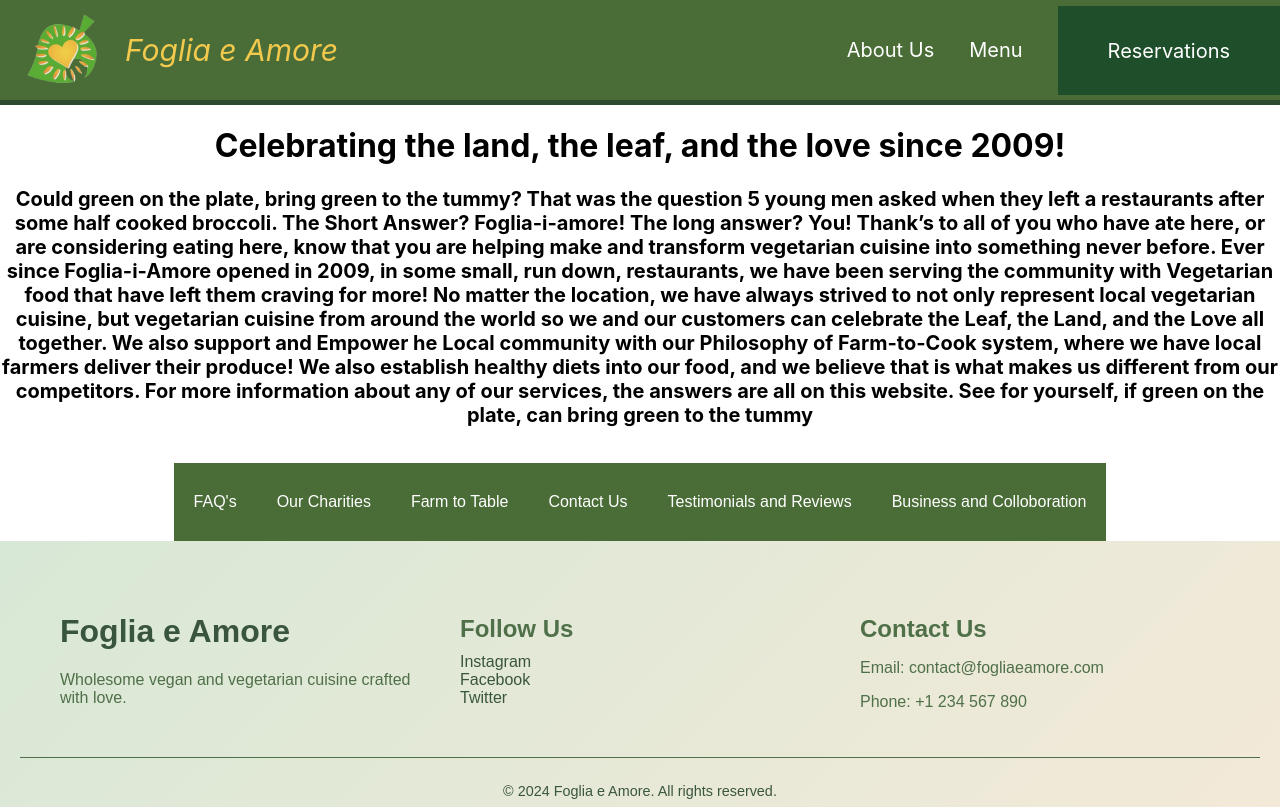
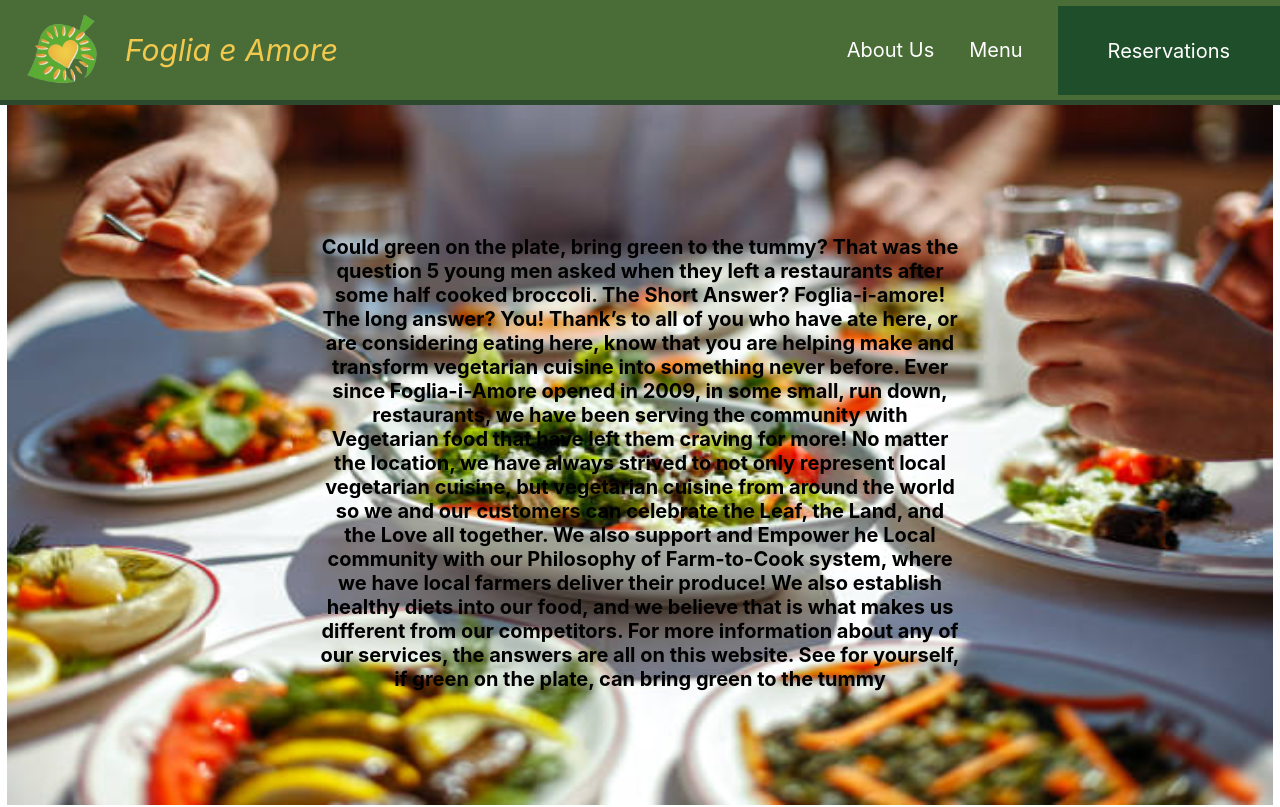
Before and after one commit to Foglia-e-Amore/leaf-love, a React (Create React App) app: page /#/Aboutus in a window 1280 px wide. Shown: the top 807 px of the page. Built offline with nearby package versions, Linux system fonts and the light colour scheme.

Commit message:
random ahh stuff

```diff
--- a/src/Pages/Farm-to-Table/Farm-to-Table.js
+++ b/src/Pages/Farm-to-Table/Farm-to-Table.js
@@ -17,7 +17,7 @@ function FarmToTable() {
         </div>
         <div className='sidebar'>
           <ul>
-            <li>x</li>
+            <li><img src = {cowicon} alt = 'cow ran away'/></li>
           </ul>
       </div>
       </div>
--- a/src/Pages/Farm-to-Table/Farm-to-table.css
+++ b/src/Pages/Farm-to-Table/Farm-to-table.css
@@ -11,6 +11,11 @@
   height: 94.5vh;
   background-color: #f4f4f4;
   padding: 20px;
+}
+
+.sidebar img {
+  height: 5vh;
+  width: 5vw;
 }
 
 .sidebar ul li {
--- a/src/Pages/Homepage/Homepage.css
+++ b/src/Pages/Homepage/Homepage.css
@@ -4,7 +4,7 @@
 }
 
 .mainimage {
-  height: 90vh;
+  height: 87.5vh;
   width: 98.89vw;
 }
 
--- a/src/components/AboutUs/Aboutus.css
+++ b/src/components/AboutUs/Aboutus.css
@@ -12,3 +12,17 @@
   transform: scale(1.1);
   background-color: #1e3a1f;
 }
+
+.backgroundimg {
+  height: 87.5vh;
+  width: 98.89vw;
+}
+
+.imgtextx {
+  position: absolute;
+  top: 50%;
+  left: 50%;
+  transform: translate(-50%, -40%);
+  text-align: center;
+  font-size: 20px;
+}
--- a/src/components/AboutUs/Aboutus.js
+++ b/src/components/AboutUs/Aboutus.js
@@ -1,5 +1,6 @@
 import React from "react";
 import { Link } from 'react-router-dom';
+import vegrest from "../../images/vegrest.png";
 import "./Aboutus.css"
 
 
@@ -18,8 +19,9 @@ function Aboutus() {
       <div style={{pageStyle}}>
         <div
          className="AboutDesc">
+        <img className = 'backgroundimg' src = {vegrest} alt="img ran away"/>
         <h1>Celebrating the land, the leaf, and the love since 2009!</h1>
-        <h2 style={{ fontSize: '20px' }}> Could green on the plate, bring green to the tummy? That was the question 5 young men asked
+        <h2 className="imgtextx" style={{ fontSize: '20px' }}> Could green on the plate, bring green to the tummy? That was the question 5 young men asked
             when they left a restaurants after some half cooked broccoli.
             The Short Answer? Foglia-i-amore! The long answer? You!
             Thank’s to all of you who have ate here, or are considering eating here,
@@ -87,7 +89,7 @@ function FAQButton() {
 
   function TaRButton() {
     return (
-      <Link to="/TaR">
+      <Link to="/testreview">
         <button className="aboutus-button">
           Testimonials and Reviews
         </button>
--- a/src/components/Footer/Footer.js
+++ b/src/components/Footer/Footer.js
@@ -19,7 +19,7 @@ function Footer() {
       </div>
       <div class="contact-section">
         <h3>Contact Us</h3>
-        <p>Email: contact@fogliaeamore.com</p>
+        <p>Email: fogliaeamore@gmail.com</p>
         <p>Phone: +1 234 567 890</p>
       </div>
     </div>
```
Also changed, not shown: src/Pages/TestimonialsReviews/testreview.js (added, +9 -0 lines), src/Pages/TestimonialsReviews/testreview.css (added).
